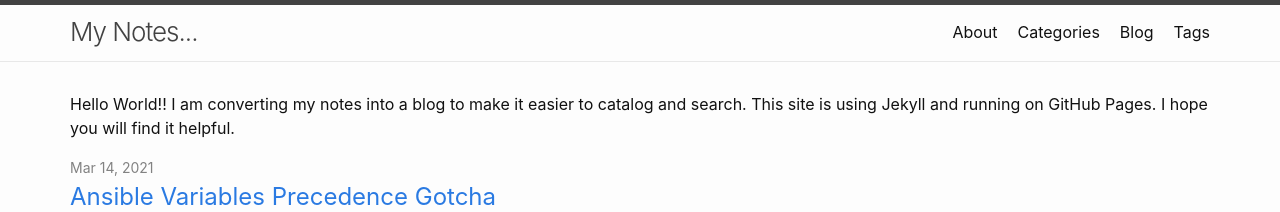
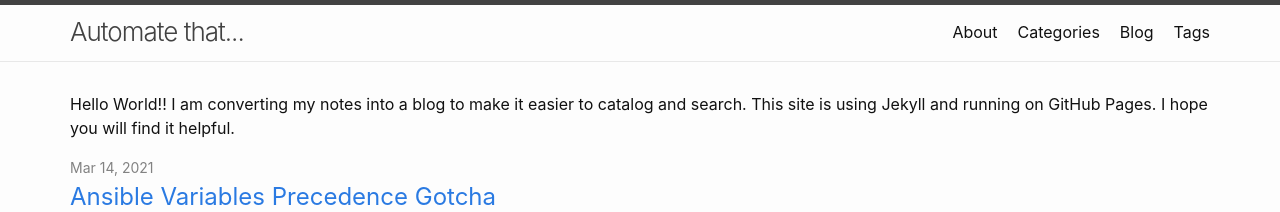
Before and after one commit to ecchong/ecchong.github.io, a Jekyll site: the page built from index.md, in a window 1280 px wide and 900 px high. Shown: the top 212 px of the window. Built offline with Jekyll 4.4.1, drawn with Linux system fonts in a browser that asks for light colours.

Commit message:
minor hearder change

```diff
--- a/_config.yml
+++ b/_config.yml
@@ -53,7 +53,7 @@ plugins:
 #   - vendor/cache/
 #   - vendor/gems/
 #   - vendor/ruby/
-title: My Notes...
+title: Automate that...
 description: ""
 markdown: kramdown
 author:
```
